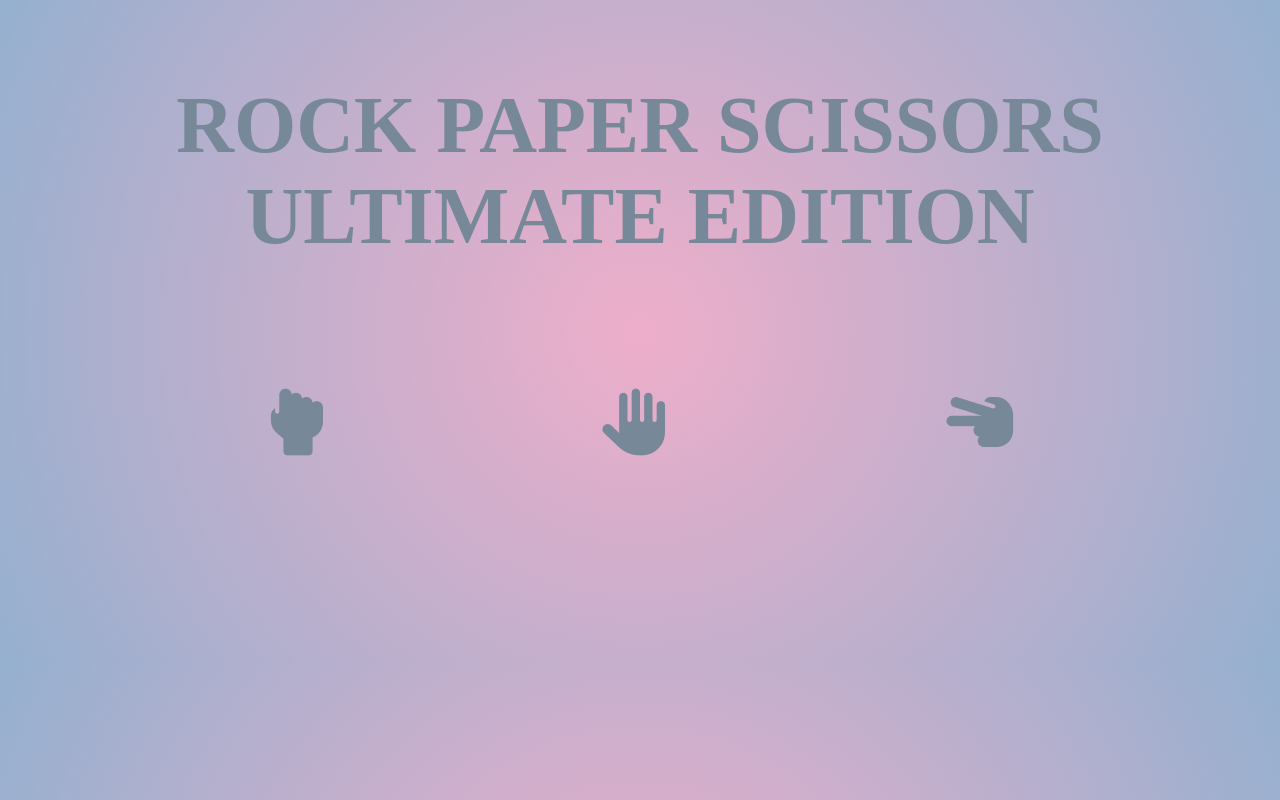
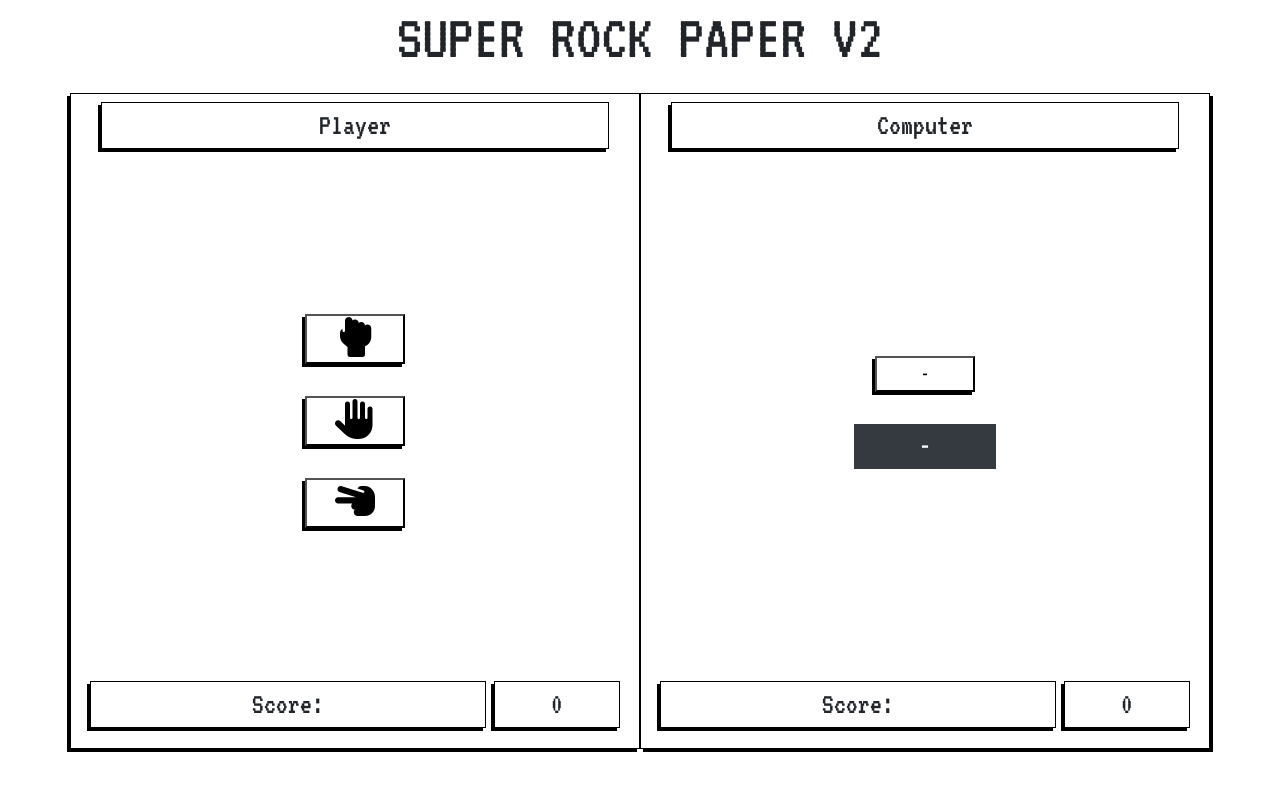
Before and after one commit to LJVazquez/rock-paper-scissors, a plain HTML site: page index.html in a window 1280 px wide. Drawn offline with nearby package versions, Linux system fonts and the light colour scheme.

Commit message:
new html structure, reworked css styles, integrated game.js with html objects

```diff
--- a/game.js
+++ b/game.js
@@ -11,49 +11,51 @@ function computerPlay(){
     }
 }
 
-let computerSelection;
-let playerSelection;
 const rock = document.querySelector('#rock');
 const paper = document.querySelector('#paper');
 const scissor = document.querySelector('#scissor');
+let computerSelection;
+let playerSelection;
+const playerScoreVisual = document.querySelector('#player-score');
+const computerScoreVisual = document.querySelector('#computer-score');
+let playerScore = 0;
+let computerScore = 0;
+let computerHand = document.querySelector('#computer-hand');
+let roundResult = document.querySelector('#round-result');
 
 function changeSelection(){
     playerSelection = this.value;
-    console.log(playerSelection);
+    console.log(`player chooses: ${playerSelection}`);
 }
 
 function playRound(){
     computerSelection = computerPlay();
-    console.log(computerSelection);
+    computerHand.textContent = computerSelection;
+        console.log(`computer chooses: ${computerSelection}`);
     if(playerSelection === computerSelection){
-        result = "Tie!";
+        console.log('T I E');
+        roundResult.textContent = 'Tie';
+        return;
     } else if(playerSelection == "rock" && computerSelection == "scissor" ||
     playerSelection == "paper" && computerSelection == "rock"||
     playerSelection == "scissor" && computerSelection == "paper"){
-        result = "You win!";
+        console.log('P L A Y E R  W I N S')
+        playerScore++;
+        playerScoreVisual.textContent = playerScore;
+        roundResult.textContent = 'Player wins!';
+        return;
     } else{
-        result = "You lose!";
+        console.log('C O M P U T E R   W I N S')
+        computerScore++;
+        computerScoreVisual.textContent = computerScore;
+        roundResult.textContent = 'Computer wins!';
+        return;
     }
-    return result;
 }
-
-let pResults1 = document.querySelector('#p-results1');
-let pResults2 = document.querySelector('#p-results2');
-let pResults3 = document.querySelector('#p-results3');
-
-let results = function(){
-    pResults1.textContent = `You have choosen ${playerSelection}`;
-    pResults2.textContent = `Enemy has choosen ${computerSelection}`
-    pResults3.textContent = result;
-}
-
 
 rock.addEventListener('click', changeSelection);
 rock.addEventListener('click', playRound);
-rock.addEventListener('click', results);
 paper.addEventListener('click', changeSelection);
 paper.addEventListener('click', playRound);
-paper.addEventListener('click', results);
 scissor.addEventListener('click', changeSelection);
 scissor.addEventListener('click', playRound);
-scissor.addEventListener('click', results);
--- a/index.html
+++ b/index.html
@@ -3,32 +3,83 @@
 <head>
     <meta charset="UTF-8">
     <meta name="viewport" content="width=device-width, initial-scale=1.0">
+    <link rel="stylesheet" href="https://stackpath.bootstrapcdn.com/bootstrap/4.5.2/css/bootstrap.min.css" integrity="sha384-JcKb8q3iqJ61gNV9KGb8thSsNjpSL0n8PARn9HuZOnIxN0hoP+VmmDGMN5t9UJ0Z" crossorigin="anonymous">
     <link rel="stylesheet" href="style.css">
-    <script src="game.js" async></script>
-    <script src="https://kit.fontawesome.com/a3cc8340a6.js" async
-    crossorigin="anonymous"></script>
-    <title>RPS</title>
+    <link href="https://fonts.googleapis.com/css2?family=VT323&display=swap" rel="stylesheet">
+    <script src="https://code.jquery.com/jquery-3.5.1.slim.min.js" integrity="sha384-DfXdz2htPH0lsSSs5nCTpuj/zy4C+OGpamoFVy38MVBnE+IbbVYUew+OrCXaRkfj" crossorigin="anonymous" async></script>
+    <script src="https://cdn.jsdelivr.net/npm/popper.js@1.16.1/dist/umd/popper.min.js" integrity="sha384-9/reFTGAW83EW2RDu2S0VKaIzap3H66lZH81PoYlFhbGU+6BZp6G7niu735Sk7lN" crossorigin="anonymous" async></script>
+    <script src="https://stackpath.bootstrapcdn.com/bootstrap/4.5.2/js/bootstrap.min.js" integrity="sha384-B4gt1jrGC7Jh4AgTPSdUtOBvfO8shuf57BaghqFfPlYxofvL8/KUEfYiJOMMV+rV" crossorigin="anonymous" async></script>
+    <script src="https://kit.fontawesome.com/a3cc8340a6.js" crossorigin="anonymous"></script>
+    <title>Rock paper scissors v2</title>
 </head>
 <body>
-    <header>
-        <h1>ROCK PAPER SCISSORS ULTIMATE EDITION</h1>
+    <div class="container-fluid">
+        <div class="row mx-auto">
+            <header class="mx-auto">
+                <h1 class="text-center">SUPER ROCK PAPER V2</h1>
             </header>
-    <div id="btn-container" class="container">
-        <button class="btn" id="rock" value="rock">
-            <i class="fas fa-hand-rock svg"></i>
+        </div>
+    </div>
+    <div class="container mt-2">
+        <div class="row text-center">
+            <div class="col-6 lead bord shad">
+                <div class="col-12">
+                    <p class="bord shad mt-2">Player</p>
+                </div>
+                <div class="container d-flex justify-content-center
+                align-items-center" id="buttons">
+                    <div class="row">
+                        <div class="col-12 my-3">
+                            <button class="rps" id="rock" value="rock">
+                                <i class="fa fa-hand-rock svg"></i>
                             </button>
-        <button class="btn" id="paper" value="paper">
+                        </div>
+                        <div class="col-12 my-3">
+                            <button class="rps" id="paper" value="paper">
                                 <i class="fas fa-hand-paper svg"></i>
                             </button>
-        <button class="btn" id="scissor" value="scissor">
+                        </div>
+                        <div class="col-12 my-3">
+                            <button class="rps" id="scissor" value="scissor">
                                 <i class="fas fa-hand-scissors svg"></i>
                             </button>
                         </div>
-    <div class="container div-results">
-        <p id="p-results1"></p>
-        <p id="p-results2"></p>
-        <p id="p-results3"></p>
                     </div>
-    <script src="./game.js"></script>
+                </div>
+                <div class="container">
+                    <div class="row">
+                        <div class="col-9 p-1"><p class="bord shad">Score:</p></div>
+                        <div class="col-3 p-1"><p class="bord shad" id="player-score">
+                            0</p></div>
+                    </div>
+                </div>
+            </div>
+            <div class="col-6 lead bord shad-right">
+                <div class="col-12">
+                    <p class="bord shad mt-2">Computer</p>
+                </div>
+                <div class="container d-flex justify-content-center
+                align-items-center" id="buttons">
+                    <div class="row">
+                        <div class="col-12 my-3">
+                            <button class="rps" id="computer-hand">
+                            -</button>
+                        </div>
+                        <div class="col-12 my-3 text-center">
+                            <P class="bg-dark text-light" id="round-result">-</P>
+                        </div>
+                    </div>
+                </div>
+                <div class="container">
+                    <div class="row">
+                        <div class="col-9 p-1"><p class="bord shad">Score:</p></div>
+                        <div class="col-3 p-1"><p class="bord shad"
+                            id="computer-score">0</p></div>
+                    </div>
+                </div>
+            </div>
+        </div>
+    </div>
+    <script src="game.js"></script>
 </body>
 </html>
--- a/style.css
+++ b/style.css
@@ -1,52 +1,51 @@
 *{
-    margin: 0;
-    padding: 0;
-    box-sizing: border-box;
+    /border: 1px solid black;
+    font-family: 'VT323', monospace;
 }
 
-body{
-    background: rgb(238,174,202);
-    background: radial-gradient(circle,
-    rgba(238,174,202,1) 0%, rgba(149,176,207,1) 100%);
+h1{
+    font-size: 4em;
+}
+
+p{
+    font-size: 1.5em;
+}
+
+.bord{
+    border: 1px solid black;
+}
+
+.shad{
+    box-shadow: -3px 3px 0 black;
+}
+
+.shad-right{
+    box-shadow: 3px 3px 0 black;
+}
+
+#buttons {
+    height: 40vmax;
+}
+
+.svg{
+    font-size: 2em;
+}
+
+.rps{
+    width: 5em;
+    background-color: white;
+    box-shadow: -3px 3px 0 black;
+}
+
+.rps:hover{
+    background-color: black;
+    color: white;
+}
+
+.rps:active{
 
 }
 
-h1{
-    color: lightslategray;
-    font-size: 5em;
-    padding: 1em;
-    text-align: center;
+.rps:focus{
+    outline: none;
 }
-
-.container{
-    height: 20vh;
-    width: 80vw;
-    margin: auto;
-    display: flex;
-    justify-content: space-around;
-    align-items: center;
-}
-
-.btn{
-    border: none;
-    background: none;
-}
-
-.svg{
-    font-size: 5em;
-    color: lightslategrey;
-    transition: all 0.2s;
-}
-
-.svg:hover{
-    color: lightseagreen;
-}
-
-.div-results{
-    font-size: 2em;
-    font-family: 'Courier New', Courier, monospace;
-}
-
-#p-results1, #p-results2, #p-results3{
-    padding: 0 10px;
-}
```
Lines whose indentation alone changed are shown as unchanged.
